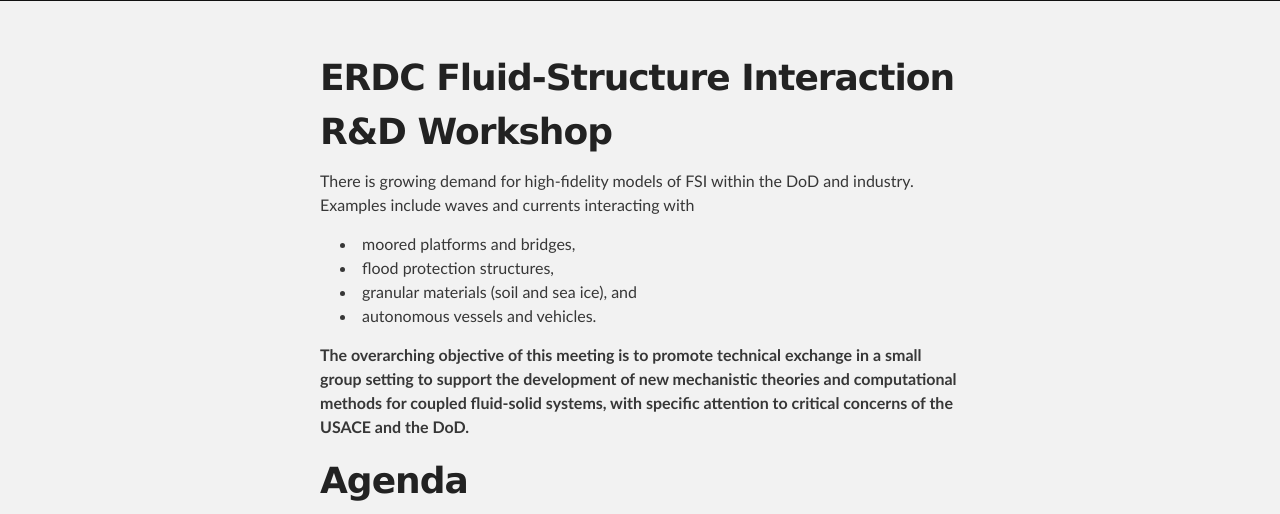
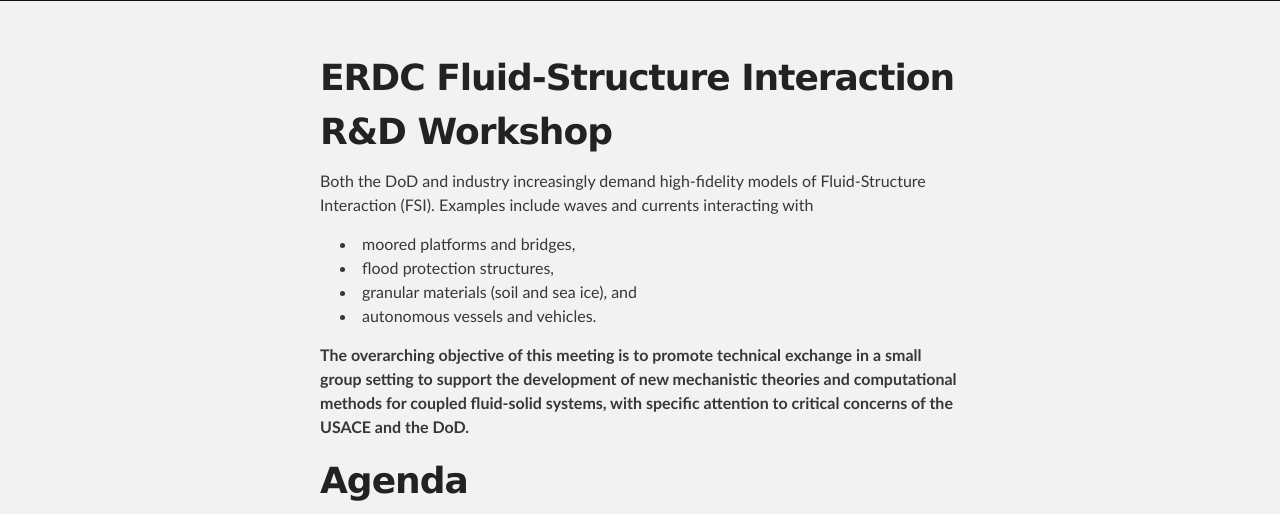
Before and after one commit to erdc/workshops, a Jekyll site: the page built from index.md, in a window 1280 px wide and 900 px high, cut to the strip 0-514 px from the top of the window. Built offline with Jekyll 4.4.1, drawn with Linux system fonts in a browser that asks for light colours.

Commit message:
removed explitive construction

```diff
--- a/index.md
+++ b/index.md
@@ -5,8 +5,9 @@
 
 # ERDC Fluid-Structure Interaction R&D Workshop
 
-There is growing demand for high-fidelity models of FSI within the DoD and
-industry. Examples include waves and currents interacting with
+Both the DoD and industry increasingly demand high-fidelity models of
+Fluid-Structure Interaction (FSI). Examples include waves and currents
+interacting with
 
 - moored platforms and bridges,
 - flood protection structures,
```
